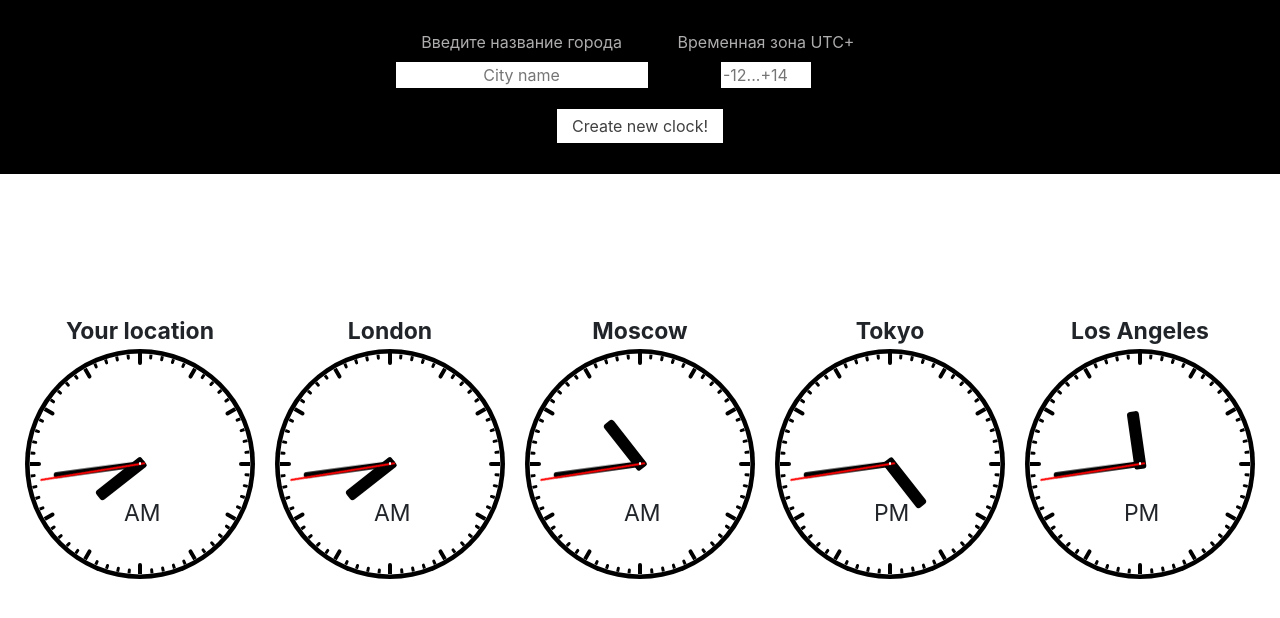
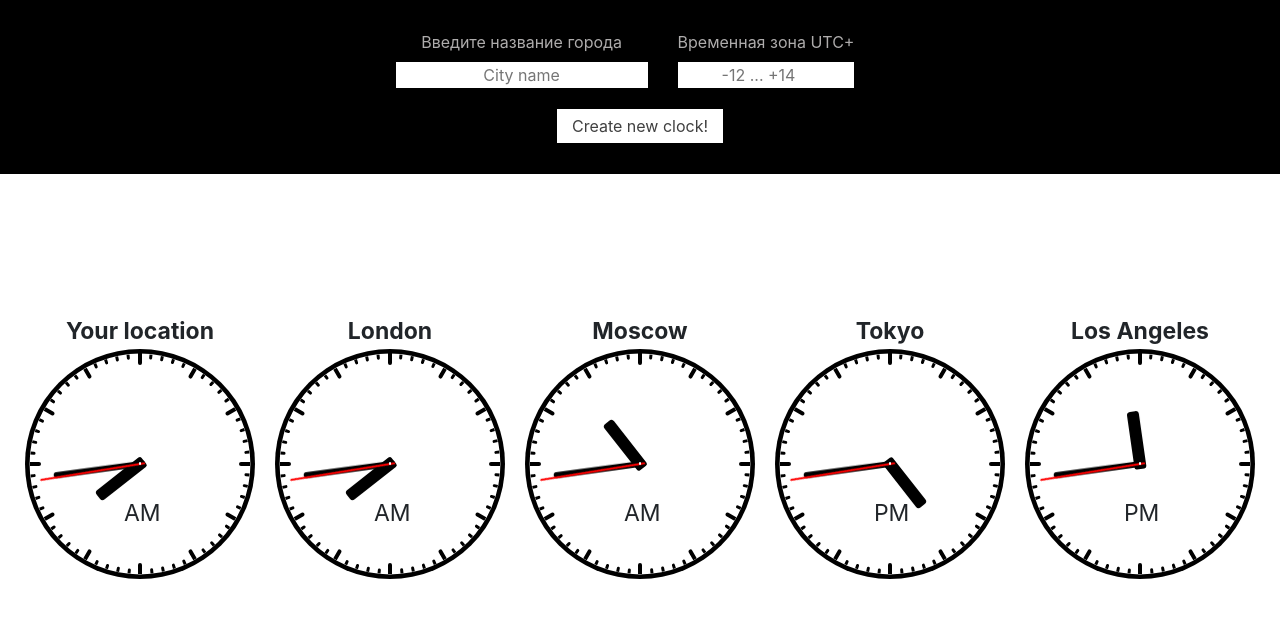
Before and after one commit to korneef/ra42_whatches, a React (Create React App) app: page / in a window 1280 px wide. Shown: the top 618 px of the page. Built offline with nearby package versions, Linux system fonts and the light colour scheme.

Commit message:
edit input styles

```diff
--- a/src/components/molecules/Control/ClockCreatePanel.css
+++ b/src/components/molecules/Control/ClockCreatePanel.css
@@ -43,8 +43,10 @@
 }
 
 .clock-create-panel__form-timezone-input {
-  width: 90px;
+  /* width: 90px; */
   border: none;
+  width: 100%;
+  text-align: center;
 }
 
 .clock-create-panel__form-timezone-input:active, .clock-create-panel__form-timezone-input:focus {
--- a/src/components/molecules/Control/ClockCreatePanel.jsx
+++ b/src/components/molecules/Control/ClockCreatePanel.jsx
@@ -9,7 +9,7 @@ export default function ClockCreatePanel({ handleSubmit }) {
         </div>
         <div className={`${className}-timezone form-element`}>
           <label className={`${className}-timezone-label`} htmlFor="city-time-zone-input">Временная зона UTC+</label>
-          <input className={`${className}-timezone-input`} type="number" name="city-time-zone-input" id="city-time-zone-input" min={-12} max={14} placeholder='-12...+14' required />
+          <input className={`${className}-timezone-input`} type="number" name="city-time-zone-input" id="city-time-zone-input" min={-12} max={14} placeholder='-12 ... +14' required />
         </div>
       </div>
       <button className={`${className}-button`} type="submit">Create new clock!</button>
```
